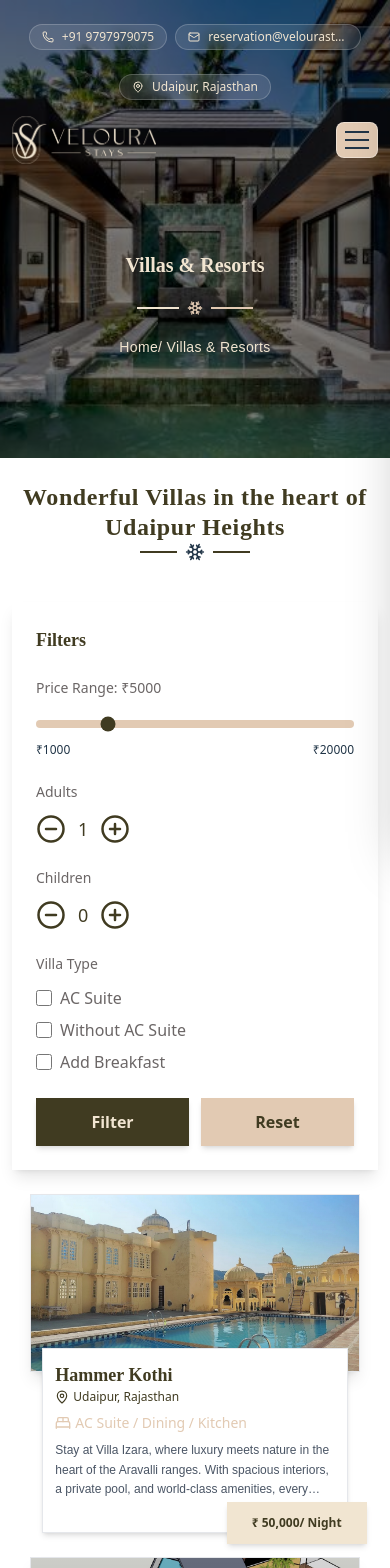
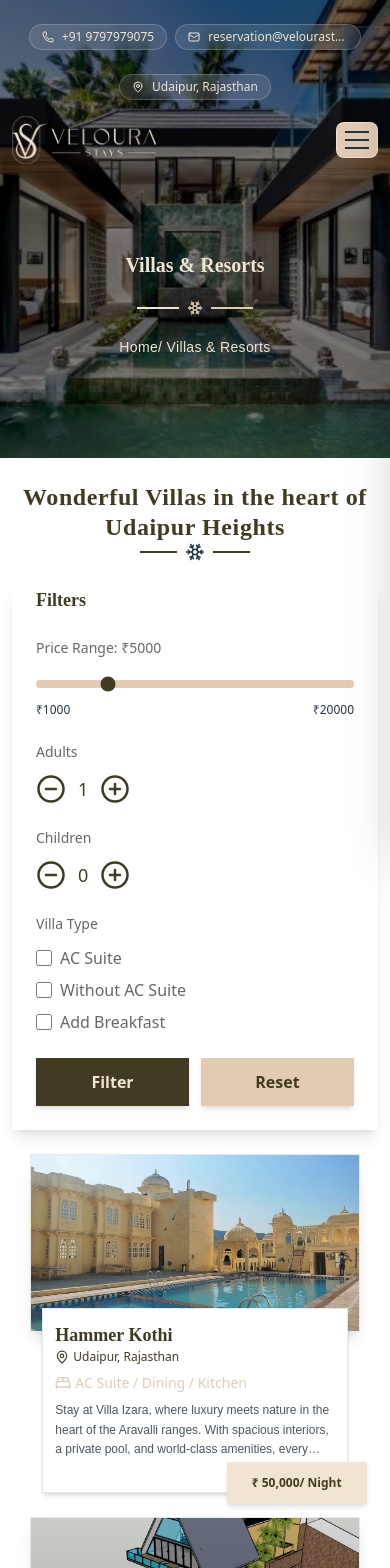
Before and after one commit to krunalvegda02/ValouraStays, a React (Vite) app: page /villas in a window 390 px wide. Shown: the top 1568 px of the page. Built offline with nearby package versions, Linux system fonts and the light colour scheme; a web font is replaced by a local one.

Commit message:
refactor: Improve layout and spacing in Filters and OffersEmail components for better user experience

```diff
--- a/src/Pages/Villas/Filters.jsx
+++ b/src/Pages/Villas/Filters.jsx
@@ -87,18 +87,19 @@ memories.`,
     };
 
     return (
-        <div className='section-container px-4 md:px-8'>
+        <div className='section-container '>
+            <div className=' mb-8'>
                 <HeaderTitle
                     title='Wonderful Villas in the heart of Udaipur Heights'
                     textColor={Theme.colors.text}
                 />
 
-            <div className='grid grid-cols-1 lg:grid-cols-3 gap-6 md:gap-8 mt-10'>
+                <div className='grid grid-cols-1 lg:grid-cols-3 gap-6 md:gap-8  '>
 
                     {/* Left Section - Filters */}
                     <div className='lg:col-span-1'>
                         <div className='sticky top-6'>
-                        <div className='p-6  shadow-lg'>
+                            <div className='pt-0 px-6 pb-6  sm:p-6  shadow-lg'>
                                 <h3 className='text-lg md:text-xl font-semibold mb-6' style={{ color: Theme.colors.text }}>
                                     Filters
                                 </h3>
@@ -251,6 +252,8 @@ memories.`,
 
                 </div>
             </div>
+
+        </div>
     );
 };
 
--- a/src/components/OffersEmail.jsx
+++ b/src/components/OffersEmail.jsx
@@ -4,7 +4,7 @@ import Theme from '../Constants/Theme'
 const OffersEmail = () => {
     return (
         <div className="section-container">
-            <div className="flex flex-col items-center text-center   px-4 sm:px-6 lg:px-0">
+            <div className="flex flex-col items-center text-center  my-8 sm:my-16 px-4 sm:px-6 lg:px-0">
                 {/* Heading */}
                 <h2
                     className="text-3xl sm:text-3xl md:text-5xl font-serif font-light mb-6 max-w-2xl leading-tight"
```
Lines whose indentation alone changed are shown as unchanged.
